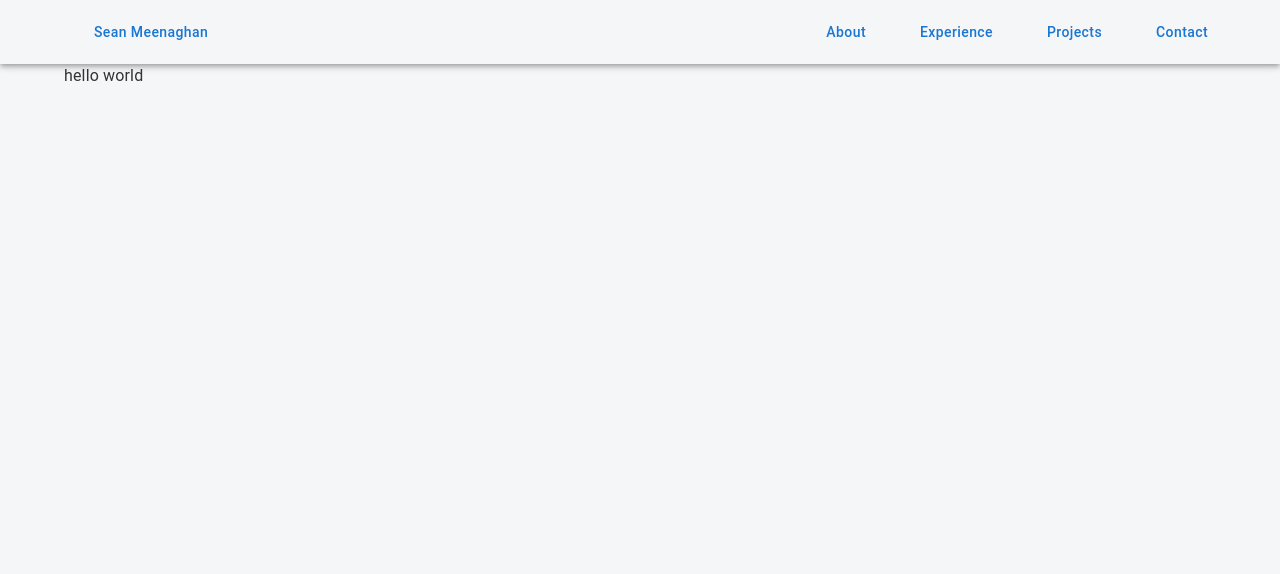
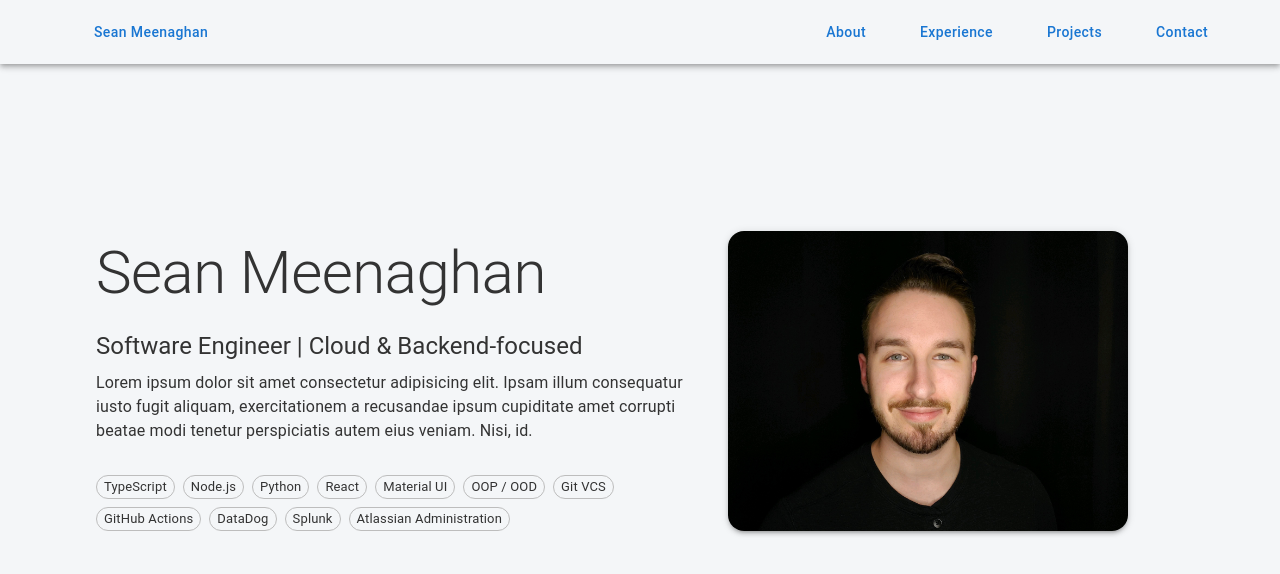
Before and after one commit to s-meenaghan7/homepage, a React (Vite) app: page / in a window 1280 px wide. Shown: the top 574 px of the page. Built offline with nearby package versions, Linux system fonts and the light colour scheme; some icons are missing.

Commit message:
feat: initial intro/hero section

```diff
--- a/src/App.tsx
+++ b/src/App.tsx
@@ -1,12 +1,13 @@
 import { Container } from "@mui/material"
 import NavBar from "./components/navbar";
+import IntroSection from "./components/intro-section";
 
 export default function App() {
     return (
         <>
             <NavBar />
             <Container>
-                hello world
+                <IntroSection />
             </Container>
         </>
     );
--- /dev/null
+++ b/src/components/intro-section.tsx
@@ -0,0 +1,80 @@
+import { Avatar, Box, Chip, Grid, Stack, Typography, useTheme, useMediaQuery } from "@mui/material";
+
+export default function IntroSection() {
+    const theme = useTheme()
+    const isSmallScreen = useMediaQuery(theme.breakpoints.down("md"))
+
+    return (
+        <Box
+            sx={{
+                minHeight: "80vh",
+                display: "flex",
+                alignItems: "center",
+                px: 4,
+            }}
+        >
+            <Grid
+                container
+                spacing={4}
+                alignItems="center"
+                justifyContent="center"
+                direction={isSmallScreen ? "column-reverse" : "row"}
+            >
+                {/* LEFT: Content */}
+                <Grid sx={{ maxWidth: 600 }}>
+                    <Typography variant="h2" gutterBottom>
+                        Sean Meenaghan
+                    </Typography>
+
+                    <Typography variant="h5" gutterBottom>
+                        Software Engineer | Cloud & Backend-focused
+                    </Typography>
+
+                    <Typography variant="body1" sx={{ maxWidth: 600, mb: 4 }}>
+                        Lorem ipsum dolor sit amet consectetur adipisicing elit. Ipsam illum consequatur iusto fugit aliquam, exercitationem a recusandae ipsum cupiditate amet corrupti beatae modi tenetur perspiciatis autem eius veniam. Nisi, id.
+                    </Typography>
+
+                    {/* Tech summary */}
+                    <Box>
+                        <Stack direction="row" flexWrap="wrap" gap={1}>
+                            <Chip size="small" variant="outlined" label="TypeScript" />
+                            <Chip size="small" variant="outlined" label="Node.js" />
+                            <Chip size="small" variant="outlined" label="Python" />
+                            <Chip size="small" variant="outlined" label="React" />
+                            <Chip size="small" variant="outlined" label="Material UI" />
+                            <Chip size="small" variant="outlined" label="OOP / OOD" />
+                            <Chip size="small" variant="outlined" label="Git VCS" />
+                            <Chip size="small" variant="outlined" label="GitHub Actions" />
+                            <Chip size="small" variant="outlined" label="DataDog" />
+                            <Chip size="small" variant="outlined" label="Splunk" />
+                            <Chip size="small" variant="outlined" label="Atlassian Administration" />
+                        </Stack>
+                    </Box>
+                </Grid>
+
+                {/* RIGHT: Picture */}
+                <Grid sx={{ textAlign: "center" }}>
+                    {isSmallScreen ? (
+                        <Avatar
+                            src="/assets/temp_pro_pic.jpg"
+                            alt="Sean Meenaghan"
+                            sx={{ width: 150, height: 150, margin: "0 auto" }}
+                        />
+                    ) : (
+                        <Box
+                            component="img"
+                            src="/assets/temp_pro_pic.jpg"
+                            alt="Sean Meenaghan"
+                            sx={{
+                                width: "100%",
+                                maxWidth: 400,
+                                borderRadius: 4,
+                                boxShadow: 3,
+                            }}
+                        />
+                    )}
+                </Grid>
+            </Grid>
+        </Box>
+    )
+}
```
Also changed, not shown: public/assets/temp_pro_pic.jpg (added).
